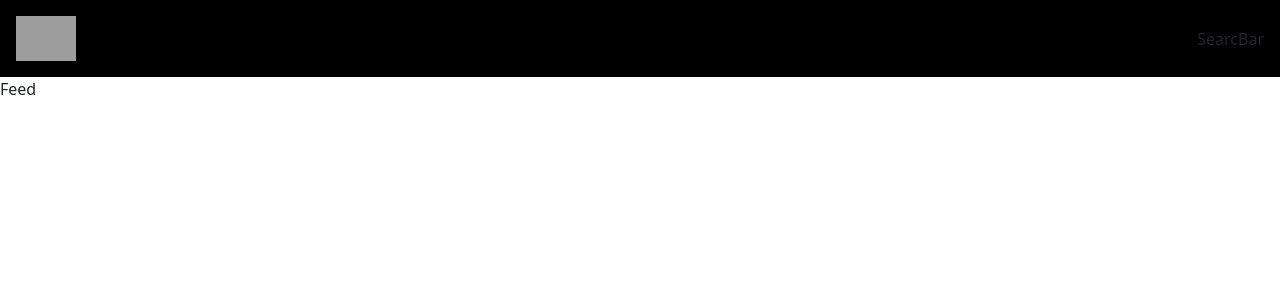
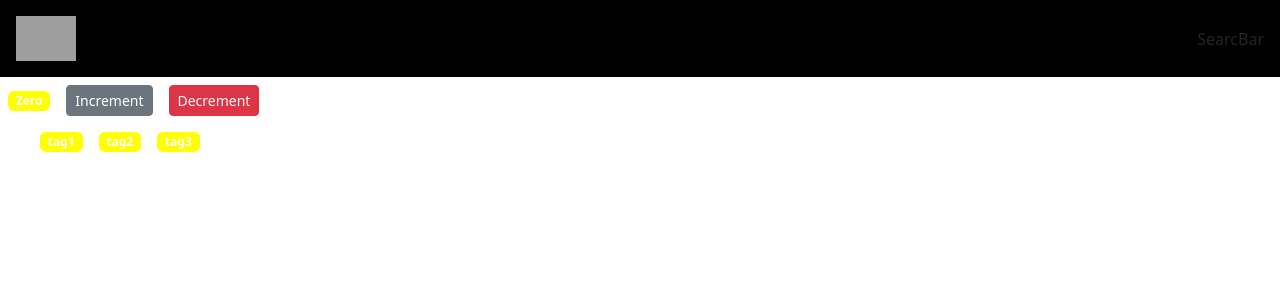
Before and after one commit to Aditya664/ReactPrcatice, a React (Create React App) app: page / in a window 1280 px wide. Shown: the top 300 px of the page. Built offline with nearby package versions, Linux system fonts and the light colour scheme; grey boxes are pictures that could not be loaded.

Commit message:
published

```diff
--- a/src/App.js
+++ b/src/App.js
@@ -8,7 +8,7 @@
     <Box sx={{ backgroundColor: '#fff' }}>
       <Navbar />
       <Routes>
-        <Route path="/" exact element={<Feed />} />
+        <Route path="/" exact element={<NewProj />} />
         <Route path='/video/:id' element={<VideoDetail />} />
         <Route path='/channel/:id' element={<ChannelDetail />} />
         <Route path='/search/:searchTerm' element={<SearchFeed />} />
```
Also changed, not shown: 12 other files (tests, documents, lock files or other folders).
